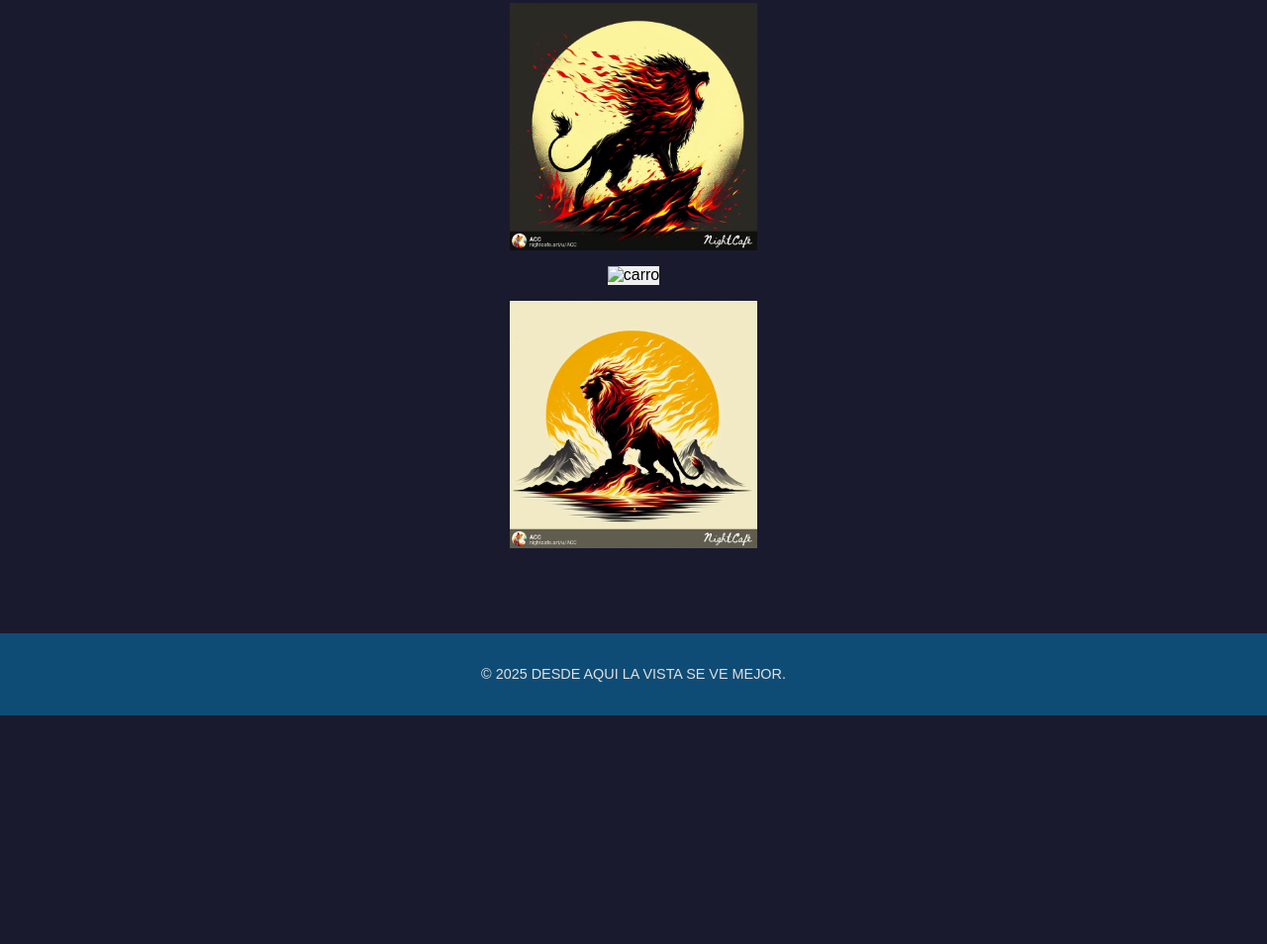
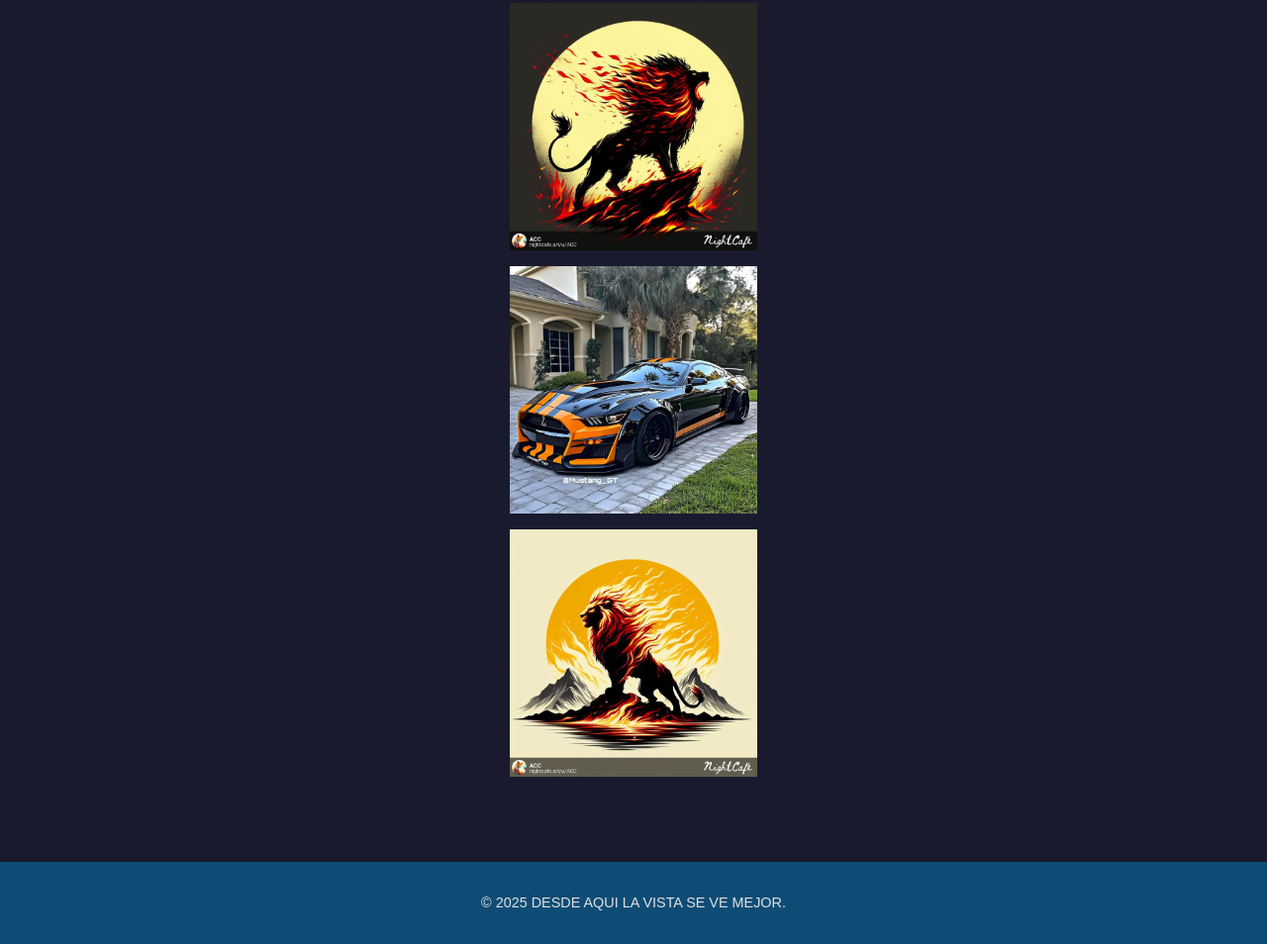
Before and after one commit to jose746/fenix, a plain HTML site: page index.html in a window 1280 px wide. Shown: the part 1487-2441 px from the top of the page at 99% size. Before the commit the page ends 2210 px from the top, so only its background shows below. Drawn offline with nearby package versions, Linux system fonts and the light colour scheme.

Commit message:
Update index.html

```diff
--- a/index.html
+++ b/index.html
@@ -95,7 +95,7 @@
 
 
       <button>
-        <img src="imagenes/5cc54d7d59f5c2c1dcb0fffaf3e3e967.jpg" alt="carro">
+        <img src="5cc54d7d59f5c2c1dcb0fffaf3e3e967.jpg" alt="carro">
         <h4>FORD MUSTANG</h4>
       </button>
 
```
